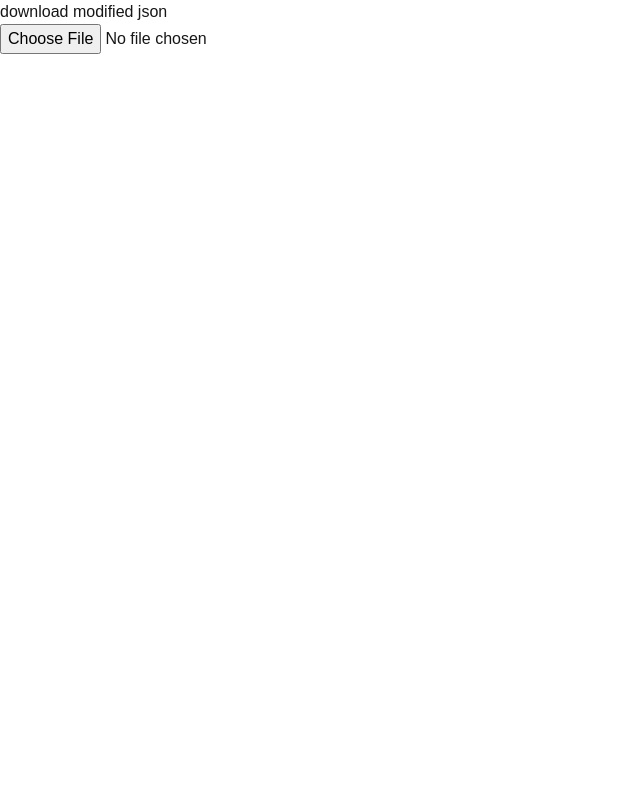
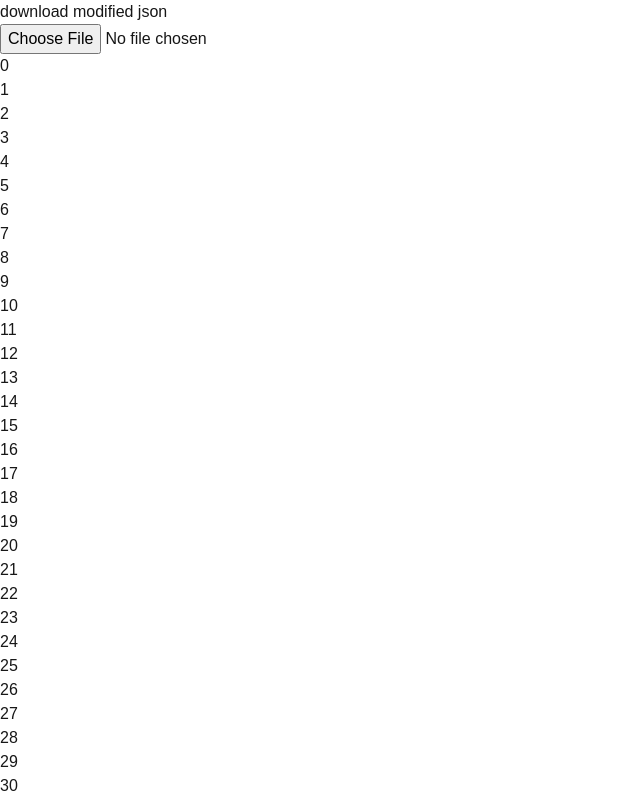
Before and after one commit to windstranger/esp-test, a Next.js app: page / in a window 1280 px wide. Shown: the top 800 px of the page, without its empty margins (0-640 px from the left). Built offline with nearby package versions, Linux system fonts and the light colour scheme.

Commit message:
playing with virtualwindow

```diff
--- a/src/app/page.tsx
+++ b/src/app/page.tsx
@@ -6,6 +6,7 @@ import {jsonAtom} from "@/components/pages/main/atoms";
 import {JSONData, User} from "@/models/User";
 import {debounce} from "next/dist/server/utils";
 import {FilePicker} from "@/components/pages/main/FilePicker";
+import {LazyRender} from "@/components/pages/main/LazyRender";
 
 export function convertArrayToObject(array: User[]): JSONData {
     const ids: number[] = [];
@@ -81,6 +82,7 @@ export default function Home() {
             </button>
             <FilePicker/>
             <div id={"output"}></div>
+            <LazyRender/>
             {/*<JSONArrayRenderer/>*/}
         </div>
     );
--- /dev/null
+++ b/src/components/pages/main/LazyRender.tsx
@@ -0,0 +1,63 @@
+import {useCallback, useEffect, useMemo, useRef, useState} from "react";
+
+const arr = new Array(10000).fill(0).map((_, i) => i);
+const amountOfElementsToRender = 20
+const chunksToRender = 3
+
+function isElementPartiallyInViewport(element: HTMLElement): boolean {
+    const rect = element.getBoundingClientRect();
+    const windowHeight = window.innerHeight || document.documentElement.clientHeight;
+    const windowWidth = window.innerWidth || document.documentElement.clientWidth;
+
+    const verticalInView = rect.top < windowHeight && rect.bottom > 0;
+    const horizontalInView = rect.left < windowWidth && rect.right > 0;
+
+    return verticalInView && horizontalInView;
+}
+
+export const LazyRender = () => {
+    const containerRef = useRef<HTMLDivElement>(null);
+    const [renderedIndex, setRenderedIndex] = useState<number>(0);
+    console.log(containerRef?.current?.clientHeight)
+    const arrToRender = useMemo(() => {
+        console.log(renderedIndex);
+        if (renderedIndex > chunksToRender) {
+            return [...arr.slice((renderedIndex - 3) * amountOfElementsToRender, renderedIndex * amountOfElementsToRender + amountOfElementsToRender)]
+        }
+        return [...arr.slice(0, renderedIndex * amountOfElementsToRender + amountOfElementsToRender)]
+    }, [arr, renderedIndex])
+
+    const onScroll = useCallback(() => {
+        const nodes = containerRef?.current?.childNodes;
+        const node = nodes?.[nodes.length - 1]
+        const firstNode = nodes?.[0]
+        if (node instanceof HTMLElement && firstNode instanceof HTMLElement) {
+            if (isElementPartiallyInViewport(node)) {
+                setRenderedIndex(renderedIndex + 1)
+                console.log("seee you")
+            } else if (isElementPartiallyInViewport(firstNode)) {
+                if (renderedIndex > chunksToRender)
+                    setRenderedIndex(renderedIndex - chunksToRender - 1)
+                console.log("seee first")
+            } else {
+                console.log("dont seee you")
+            }
+            ;
+        }
+    }, [renderedIndex, setRenderedIndex]);
+
+    useEffect(() => {
+        window.addEventListener("scroll", onScroll);
+    }, [onScroll]);
+
+    return (
+        <div ref={containerRef} style={{height: arr.length * 100}} className="relative">
+            {arrToRender.map((item, i) => {
+                const bg = i % 2 ? "bg-gray-100" : "bg-gray-200";
+                return <div key={i} style={{
+                    top: item * 100
+                }} className={`absolute h-[100px] w-[100px] ${bg}`}>{item}</div>
+            })}
+        </div>
+    )
+}
```
